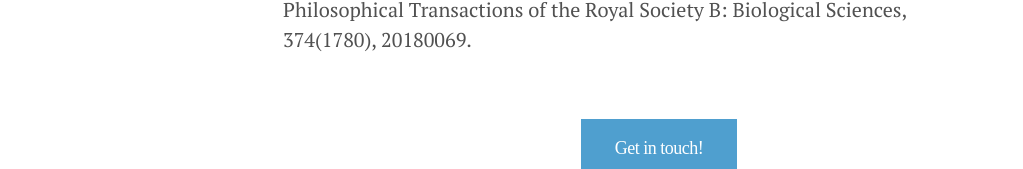
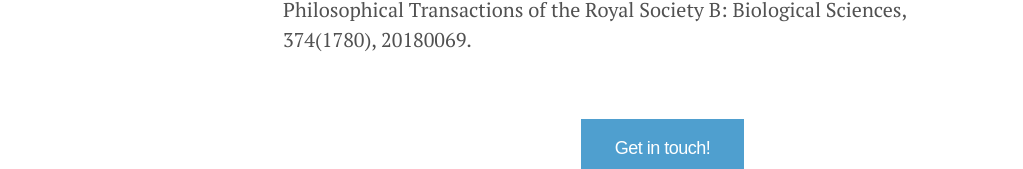
Before and after one commit to endowproject/endowproject.github.io, a Jekyll site: the page built from index.md, in a window 1280 px wide. Shown: the part 1136-1305 px from the top of the page, without its empty margins (8-1031 px from the left). Built offline with Jekyll 4.4.1, drawn with Linux system fonts in a browser that asks for light colours; nearby versions of some CDN libraries.

Commit message:
Fixed font-family

```diff
--- a/index.md
+++ b/index.md
@@ -26,7 +26,7 @@ Watch this space for more on our work, and please reach out if you're interested
   text-decoration: none;
   display: inline-block;
   font-size: 18px;
-  font-family: sans serif;
+  font-family: Sans-Serif;
   position: absolute;
   left: 46%;
   margin-right: -54%;
```
